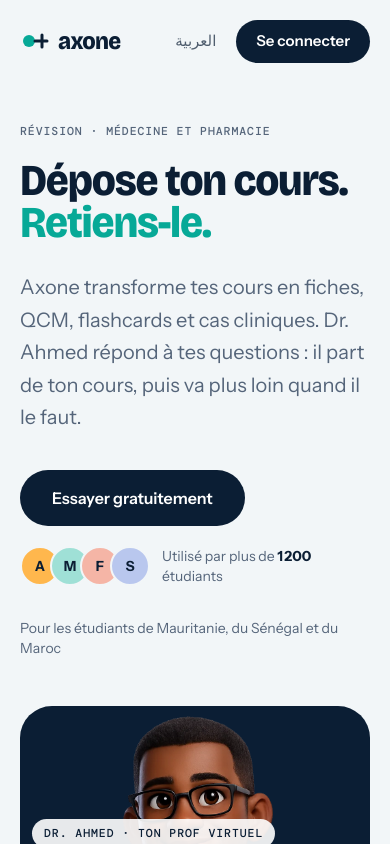
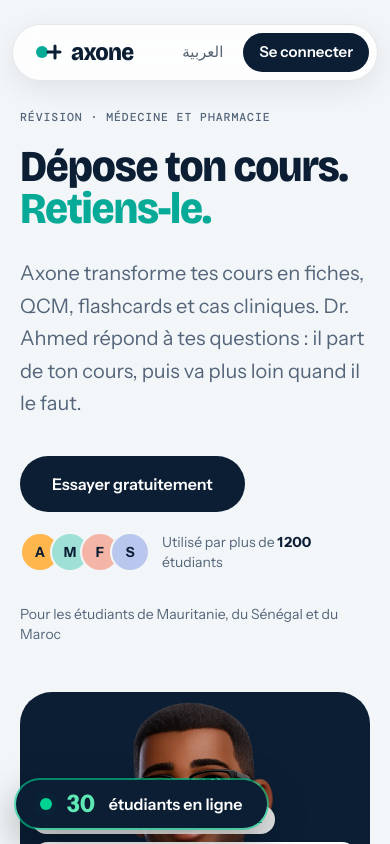
Before and after one commit to FALL-Ahmed/mednum, a Next.js app in the folder web/: page / in a window 390 px wide. Shown: the top 844 px of the page. Built offline with nearby package versions, Linux system fonts and the light colour scheme; no server answers; the database is empty.

Commit message:
Site : pastille « étudiants en ligne » flottante qui suit l'heure de la journée (nuit très bas, soir jusqu'à 80), barre de navigation flottante arrondie.

```diff
--- a/web/src/app/landing.tsx
+++ b/web/src/app/landing.tsx
@@ -3,6 +3,7 @@
 import { IconBook, IconCalendar, IconChat, IconFile, IconSpark, IconTimer, IconUsers } from "@/components/icons";
 import { Pricing } from "./pricing";
 import { HeroDemo } from "./hero-demo";
+import { LiveNow } from "./live-now";
 import { getPublicOffers } from "@/lib/offers";
 import { getPublicStats } from "@/lib/stats";
 import { prefix as pfx, SITE, type Lang } from "@/lib/site-i18n";
@@ -170,7 +171,8 @@
   return (
     <>
       {lang === "fr" && <LangSync lang="fr" onlyIf="l=fr" />}
-      <header className={`${WRAP} flex items-center justify-between py-5`}>
+      <header className="sticky top-3 z-50 px-3 pt-3 sm:px-6">
+        <div className="mx-auto flex w-full max-w-6xl items-center justify-between rounded-full border border-ink/10 bg-white/80 py-2 pl-5 pr-2 shadow-[0_8px_30px_rgba(0,0,0,0.08)] backdrop-blur-md sm:pl-7">
           <a href="#top" aria-label="Axone, accueil">
             <Logo />
           </a>
@@ -181,12 +183,15 @@
             <a href={t.switchHref} hrefLang={lang === "fr" ? "ar" : "fr"} className="hover:text-ink">{t.switchLabel}</a>
             <a
               href={APP_URL}
-            className="rounded-full bg-ink px-5 py-2.5 font-semibold text-white transition hover:bg-eosin"
+              className="rounded-full bg-ink px-4 py-2 font-semibold sm:px-5 sm:py-2.5 text-white transition hover:bg-eosin"
             >
               {t.nav.login}
             </a>
           </nav>
+        </div>
       </header>
+
+      <LiveNow lang={lang} />
 
       <main id="top">
         {/* Hero */}
--- /dev/null
+++ b/web/src/app/live-now.tsx
@@ -0,0 +1,79 @@
+"use client";
+
+import { useEffect, useState } from "react";
+import { SITE, type Lang } from "@/lib/site-i18n";
+
+// Compteur « en ligne » : valeur d'ambiance qui suit le rythme de la journée (ce n'est pas une mesure réelle).
+// Fourchette [min, max] par heure UTC (= heure de Nouakchott / Dakar) : creux la nuit, matin 10-30, après-midi 30-60, pic le soir jusqu'à 80.
+// À remplacer par une vraie présence (Supabase Realtime) quand il y aura assez d'étudiants connectés.
+const BY_HOUR: [number, number][] = [
+  [12, 24], [6, 14], [3, 9], [2, 7], [2, 7], [4, 10], [8, 16], [10, 20],
+  [10, 24], [10, 28], [10, 30], [10, 30], [22, 42], [30, 50], [30, 56], [30, 60],
+  [32, 60], [40, 64], [48, 68], [56, 74], [62, 78], [64, 80], [54, 72], [30, 48],
+];
+
+// Fourchette de l'instant présent, interpolée entre l'heure courante et la suivante (pas de saut à l'heure pile).
+function rangeNow(): [number, number] {
+  const d = new Date();
+  const h = d.getUTCHours() + d.getUTCMinutes() / 60;
+  const i = Math.floor(h);
+  const f = h - i;
+  const [a0, a1] = BY_HOUR[i];
+  const [b0, b1] = BY_HOUR[(i + 1) % 24];
+  return [Math.round(a0 + (b0 - a0) * f), Math.round(a1 + (b1 - a1) * f)];
+}
+
+const rand = (a: number, b: number) => a + Math.floor(Math.random() * (b - a + 1));
+
+export function LiveNow({ lang }: { lang: Lang }) {
+  // null au rendu serveur : le chiffre n'apparaît qu'après l'hydratation (évite un décalage serveur/client).
+  const [target, setTarget] = useState<number | null>(null);
+  const [shown, setShown] = useState<number | null>(null);
+
+  // La cible change doucement : petit pas, rappel vers le milieu de la fourchette de l'heure.
+  useEffect(() => {
+    let timer: ReturnType<typeof setTimeout>;
+    const step = () => {
+      const [lo, hi] = rangeNow();
+      const mid = (lo + hi) / 2;
+      const quarter = (hi - lo) / 4;
+      setTarget((cur) => {
+        if (cur === null) return rand(Math.round(mid - quarter), Math.round(mid + quarter));
+        const pull = cur > mid + quarter ? -1 : cur < mid - quarter ? 1 : 0;
+        const d = rand(-2, 2) + pull;
+        return Math.min(hi, Math.max(lo, cur + (d === 0 ? 1 : d)));
+      });
+      timer = setTimeout(step, 60000);
+    };
+    step();
+    return () => clearTimeout(timer);
+  }, []);
+
+  // Le chiffre affiché rejoint la cible de 1 en 1, lentement, au lieu de sauter.
+  useEffect(() => {
+    if (target === null) return;
+    if (shown === null) {
+      setShown(target);
+      return;
+    }
+    if (shown === target) return;
+    const id = setTimeout(() => setShown(shown + Math.sign(target - shown)), 700);
+    return () => clearTimeout(id);
+  }, [target, shown]);
+
+  return (
+    <p
+      className="fixed bottom-4 left-4 z-40 flex items-center leading-none gap-3 rounded-full bg-ink w-max whitespace-nowrap py-3 px-6 text-base text-white shadow-[0_14px_40px_rgba(0,0,0,0.35)] ring-2 ring-emerald-400/60 sm:bottom-6 sm:left-6 sm:gap-3.5 sm:py-3.5 sm:px-7 sm:text-lg"
+      aria-live="off"
+    >
+      <span className="relative flex h-3 w-3" aria-hidden>
+        <span className="absolute inline-flex h-full w-full rounded-full bg-emerald-400 opacity-75 motion-safe:animate-ping" />
+        <span className="relative inline-flex h-3 w-3 rounded-full bg-emerald-400" />
+      </span>
+      <span className="inline-flex min-w-[2ch] items-center justify-center text-2xl font-extrabold tabular-nums leading-none text-emerald-300 sm:text-3xl">
+        {shown ?? " "}
+      </span>
+      <span className="font-semibold leading-none">{SITE[lang].online}</span>
+    </p>
+  );
+}
--- a/web/src/lib/site-i18n.ts
+++ b/web/src/lib/site-i18n.ts
@@ -24,6 +24,7 @@
     chip: "Dr. Ahmed · ton prof virtuel",
   },
   proof: (n: string) => ({ before: "Utilisé par plus de", n, after: "étudiants" }),
+  online: "étudiants en ligne",
   weekQuestions: "questions posées à Dr. Ahmed cette semaine par des étudiants en santé.",
   features: {
     label: "Ce que fait Axone",
@@ -168,6 +169,7 @@
     chip: "الدكتور أحمد · أستاذك الافتراضي",
   },
   proof: (n: string) => ({ before: "يستخدمه أكثر من", n, after: "طالب" }),
+  online: "طالب متصل الآن",
   weekQuestions: "سؤال طرحه طلبة العلوم الصحية على الدكتور أحمد هذا الأسبوع.",
   features: {
     label: "ماذا يفعل أكسون",
```
Lines whose indentation alone changed are shown as unchanged.
